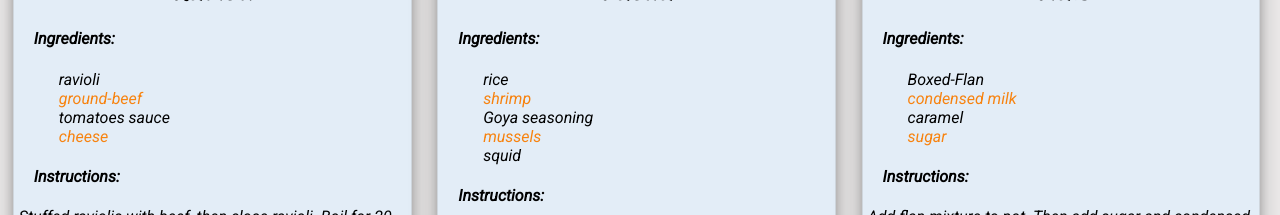
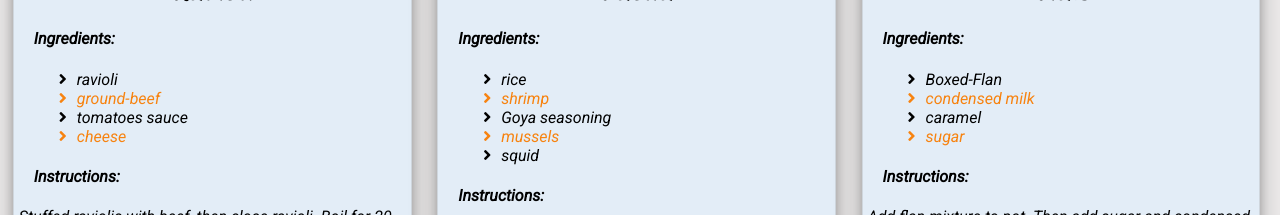
Before and after one commit to ralph1786/Recipe-App, a React (Create React App) app: page / in a window 1280 px wide. Shown: the part 393-608 px from the top of the page. Built offline with nearby package versions, Linux system fonts and the light colour scheme.

Commit message:
added arrow icons

```diff
--- a/src/component/Recipe/Recipe.js
+++ b/src/component/Recipe/Recipe.js
@@ -18,7 +18,10 @@ class Recipe extends Component {
     //Since the ingredients is an array we use the map function.
     const ingredients = this.props.ingredients.map((ing, index) => (
       // this will create a li for each ingredient.
-      <li key={index}>{ing}</li>
+      <li key={index}>
+        <i className="fas fa-angle-right" style={{ marginRight: "10px" }} />
+        {ing}
+      </li>
     ));
     return (
       <div className="recipe-card">
```
